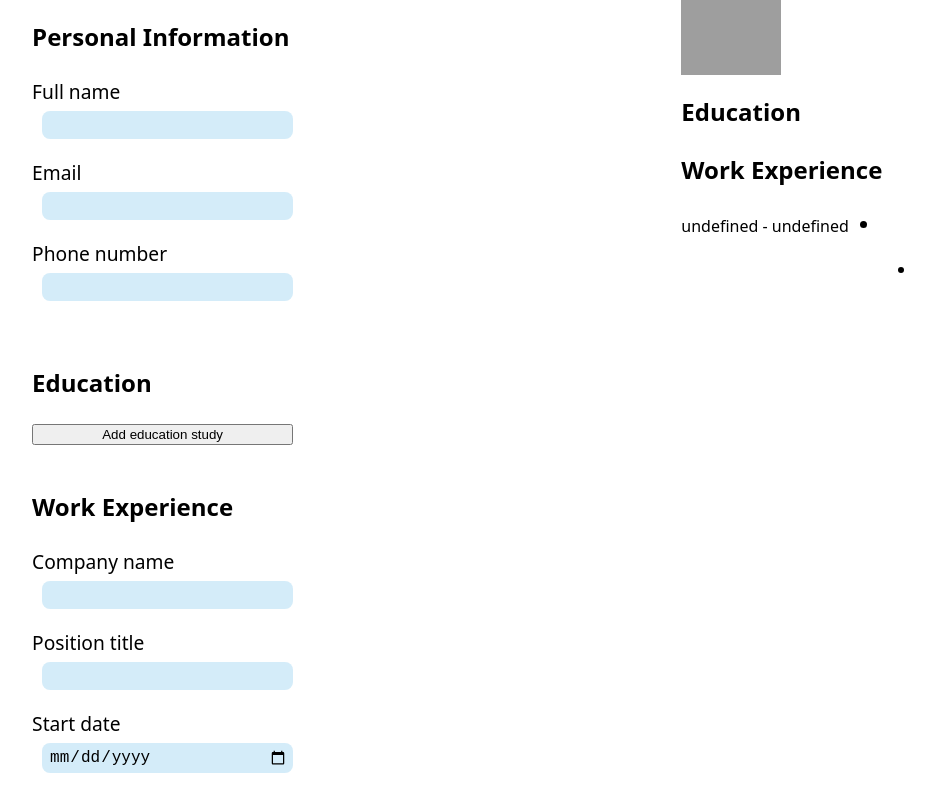
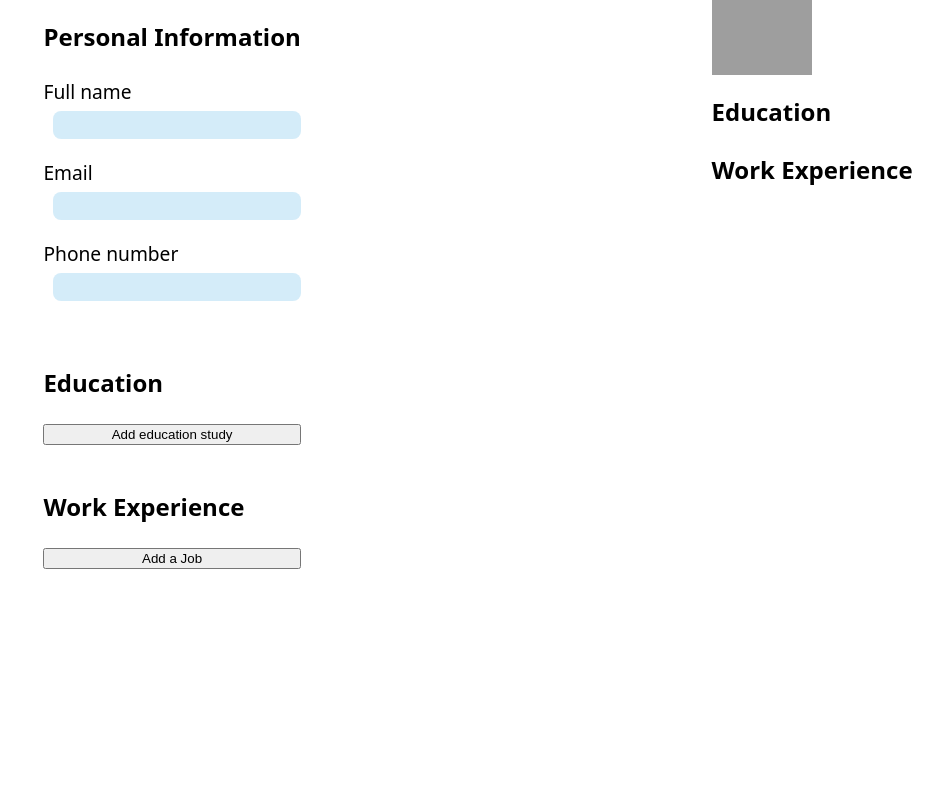
Before and after one commit to High23/cv-application, a React (Vite) app: page / in a window 1280 px wide. Shown: the top 797 px of the page, without its empty margins (162-1105 px from the left). Built offline with nearby package versions, Linux system fonts and the light colour scheme; grey boxes are pictures that could not be loaded.

Commit message:
Added functionality for adding work experiences
-This functionality is pretty much the same as the
education functionality

```diff
--- a/src/App.jsx
+++ b/src/App.jsx
@@ -1,6 +1,10 @@
 import { useState } from 'react'
 import './App.css'
 import { format, set } from "date-fns";
+import {Jobs, CvPreviewJobList, handleJobSubmit,
+  updateJobInfoObject, updateWorkExperience, handleJobUpdate} from './work'
+
+export {formatDate}
 
 function App() {
 
@@ -13,12 +17,15 @@ function App() {
   const [toggleDegreeList, setToggleDegreeList] = useState(true)
 
   const [jobInfo, setJobInfo] = useState({id: 0, companyName: '', positionTitle: '', startDate: '', endDate: '', description: ''})
+  const [updatedJobInfo, setUpdatedJobInfo] = useState({companyName: '', positionTitle: '', startDate: '', endDate: '', description: '' })
   const [workExperience, setWorkExperience] = useState('')
+  const [toggleWorkExperienceInputs, setToggleWorkExperienceInputs] = useState(true)
+  const [toggleJobList, setToggleJobList] = useState(true)
 
   function educationInputs(inputsFor, id) {
-    let returnedInputsHTML = ''
+    let returnedEducationInputsHTML = ''
     if (inputsFor === 'submitting') {
-      returnedInputsHTML = <>
+      returnedEducationInputsHTML = <>
         <Input labelDesc={'title of study'} type={'text'} onChange={(element) => { updateDegreeInfoObject('studyTitle', element, degreeInfo, setDegreeInfo  )}} ></Input>
         <Input labelDesc={'school name'} type={'text'} onChange={(element) => { updateDegreeInfoObject('schoolName', element, degreeInfo, setDegreeInfo )}} ></Input>
         <Input labelDesc={'study start date'} type={'date'} onChange={(element) => { updateDegreeInfoObject('studyStartDate', element, degreeInfo, setDegreeInfo  )}} ></Input>
@@ -34,16 +41,50 @@ function App() {
         </div>
       </>
     } else if (inputsFor === 'editing') {
-      returnedInputsHTML = <>
+      returnedEducationInputsHTML = <>
         <Input labelDesc={'title of study'} type={'text'} onChange={(element) => { updateEducation('studyTitle', element, updatedDegreeInfo, setUpdatedDegreeInfo, id )}} ></Input>
         <Input labelDesc={'school name'} type={'text'} onChange={(element) => { updateEducation('schoolName', element, updatedDegreeInfo, setUpdatedDegreeInfo, id )}} ></Input>
         <Input labelDesc={'study start date'} type={'date'} onChange={(element) => { updateEducation('studyStartDate', element, updatedDegreeInfo, setUpdatedDegreeInfo, id )}} ></Input>
         <Input labelDesc={'study end date'} type={'date'} onChange={(element) => { updateEducation('studyEndDate', element, updatedDegreeInfo, setUpdatedDegreeInfo, id )}} ></Input>
-        <button type='button' onClick={() => { handleEductionUpdate(updatedDegreeInfo, setUpdatedDegreeInfo, education, setEducation, id, setToggleDegreeList )}}>Save</button>
+        <button type='button' onClick={() => { handleEducationUpdate(updatedDegreeInfo, setUpdatedDegreeInfo, education, setEducation, id, setToggleDegreeList )}}>Save</button>
       </>
     }
     return (
-      returnedInputsHTML
+      returnedEducationInputsHTML
+    )
+  }
+
+  function workInputs(inputsFor, id) {
+    let returnedWorkInputsHTML = ''
+    if (inputsFor === 'submitting') {
+      returnedWorkInputsHTML = <>
+        <Input labelDesc={'company name'} type={'text'} onChange={(element) => { updateJobInfoObject('companyName', element, jobInfo, setJobInfo )}} ></Input>
+        <Input labelDesc={'position title'} type={'text'} onChange={(element) => { updateJobInfoObject('positionTitle', element, jobInfo, setJobInfo )}} ></Input>
+        <Input labelDesc={'start date'} type={'date'} onChange={(element) => { updateJobInfoObject('startDate', element, jobInfo, setJobInfo  )}} ></Input>
+        <Input labelDesc={'end date'} type={'date'} onChange={(element) => { updateJobInfoObject('endDate', element, jobInfo, setJobInfo )}} ></Input>
+        <TextArea labelDesc={'job description'} onChange={(element) => { updateJobInfoObject('description', element, jobInfo, setJobInfo )}} ></TextArea>
+        <div className='inputs-buttons'>
+          <button type='button' onClick={() => {
+            setToggleWorkExperienceInputs(true);
+            setToggleJobList(true);
+            setJobInfo({...degreeInfo, schoolName: '', studyTitle: '', studyStartDate: '', studyEndDate: '' })
+            }
+          }>Cancel</button>
+          <button type='button' onClick={() => { handleJobSubmit(jobInfo, setJobInfo, workExperience, setWorkExperience, setToggleWorkExperienceInputs) }}>Submit</button>
+        </div>
+      </>
+    } else if (inputsFor === 'editing') {
+      returnedWorkInputsHTML = <>
+        <Input labelDesc={'company name'} type={'text'} onChange={(element) => { updateWorkExperience('companyName', element, updatedJobInfo, setUpdatedJobInfo, id )}} ></Input>
+        <Input labelDesc={'position title'} type={'text'} onChange={(element) => { updateWorkExperience('positionTitle', element, updatedJobInfo, setUpdatedJobInfo, id )}} ></Input>
+        <Input labelDesc={'start date'} type={'date'} onChange={(element) => { updateWorkExperience('startDate', element, updatedJobInfo, setUpdatedJobInfo, id  )}} ></Input>
+        <Input labelDesc={'end date'} type={'date'} onChange={(element) => { updateWorkExperience('endDate', element, updatedJobInfo, setUpdatedJobInfo, id )}} ></Input>
+        <TextArea labelDesc={'job description'} onChange={(element) => { updateWorkExperience('description', element, updatedJobInfo, setUpdatedJobInfo, id )}} ></TextArea>
+        <button type='button' onClick={() => { handleJobUpdate(updatedJobInfo, setUpdatedJobInfo, workExperience, setWorkExperience, id, setToggleJobList )}}>Save</button>
+      </>
+    }
+    return (
+      returnedWorkInputsHTML
     )
   }
 
@@ -71,11 +112,15 @@ function App() {
         </section>
         <section id='practical-experience'>
           <h2>Work Experience</h2>
-          <Input labelDesc={'company name'} type={'text'} onChange={(element) => { updateStateObj('companyName', element, personalInformation, setpersonalInformation  )}} ></Input>
-          <Input labelDesc={'position title'} type={'text'} onChange={(element) => { updateStateObj('positionTitle', element, personalInformation, setpersonalInformation  )}} ></Input>
-          <Input labelDesc={'start date'} type={'date'} onChange={(element) => { updateStateObj('startDate', element, personalInformation, setpersonalInformation  )}} ></Input>
-          <Input labelDesc={'end date'} type={'date'} onChange={(element) => { updateStateObj('endDate', element, personalInformation, setpersonalInformation  )}} ></Input>
-          <TextArea labelDesc={'job description'} onChange={(element) => { updateStateObj('description', element, personalInformation, setpersonalInformation  )}} ></TextArea>
+
+          {( Array.isArray(workExperience) && workExperience.length > 0  ) &&
+          <Jobs workExperience={workExperience} setWorkExperience={setWorkExperience} click={workInputs} toggleWorkExperienceInputs={setToggleWorkExperienceInputs}
+          toggleJobList={toggleJobList} setToggleJobList={setToggleJobList}></Jobs>}
+
+          {(toggleWorkExperienceInputs && toggleJobList) &&
+          <button type='button' onClick={() => setToggleWorkExperienceInputs(false)}>Add a Job</button>}
+
+          {!toggleWorkExperienceInputs && workInputs('submitting')}
         </section>
       </form>
       <section id='cv-preview'>
@@ -88,16 +133,11 @@ function App() {
           </div>
           <div className='cv-body'>
             <h2>Education</h2>
-            {education !== '' &&<CvPreviewDegreeList education={education}></CvPreviewDegreeList>}
+            {education !== '' && <CvPreviewDegreeList education={education}></CvPreviewDegreeList>}
           </div>
           <div className='cv-footer'>
             <h2>Work Experience</h2>
-            <ul className='job'>
-              <li className='job-tenure'>{personalInformation.startDate + ' ' +  '-' + ' ' + personalInformation.endDate}</li>
-              <li className='position'><b>{personalInformation.positionTitle}</b></li>
-              <li className='company'><i>{personalInformation.companyName}</i></li>
-              <li className='description'><div>{personalInformation.description}</div></li>
-            </ul>
+            {workExperience !== '' && <CvPreviewJobList workExperience={workExperience}></CvPreviewJobList>}
           </div>
         </div>
       </section>
@@ -232,7 +272,7 @@ function updateEducation(property, element, updatedDegreeInfo, setUpdatedDegreeI
   }
 }
 
-function handleEductionUpdate(updatedDegreeInfo, setUpdatedDegreeInfo, education, setEducation, id, setToggleDegreeList) {
+function handleEducationUpdate(updatedDegreeInfo, setUpdatedDegreeInfo, education, setEducation, id, setToggleDegreeList) {
   if (Object.values(updatedDegreeInfo).includes('')) return
   let educationCopy = education
   let degree = null
```
